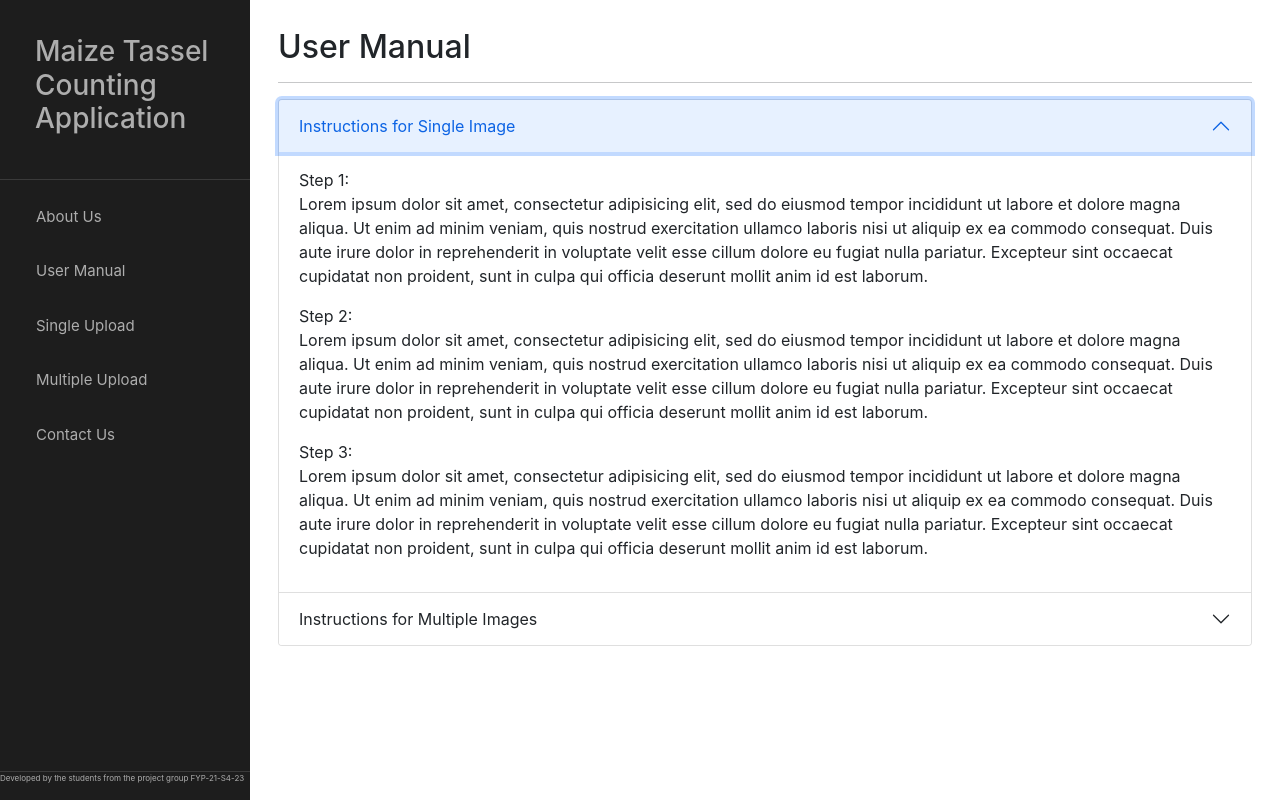
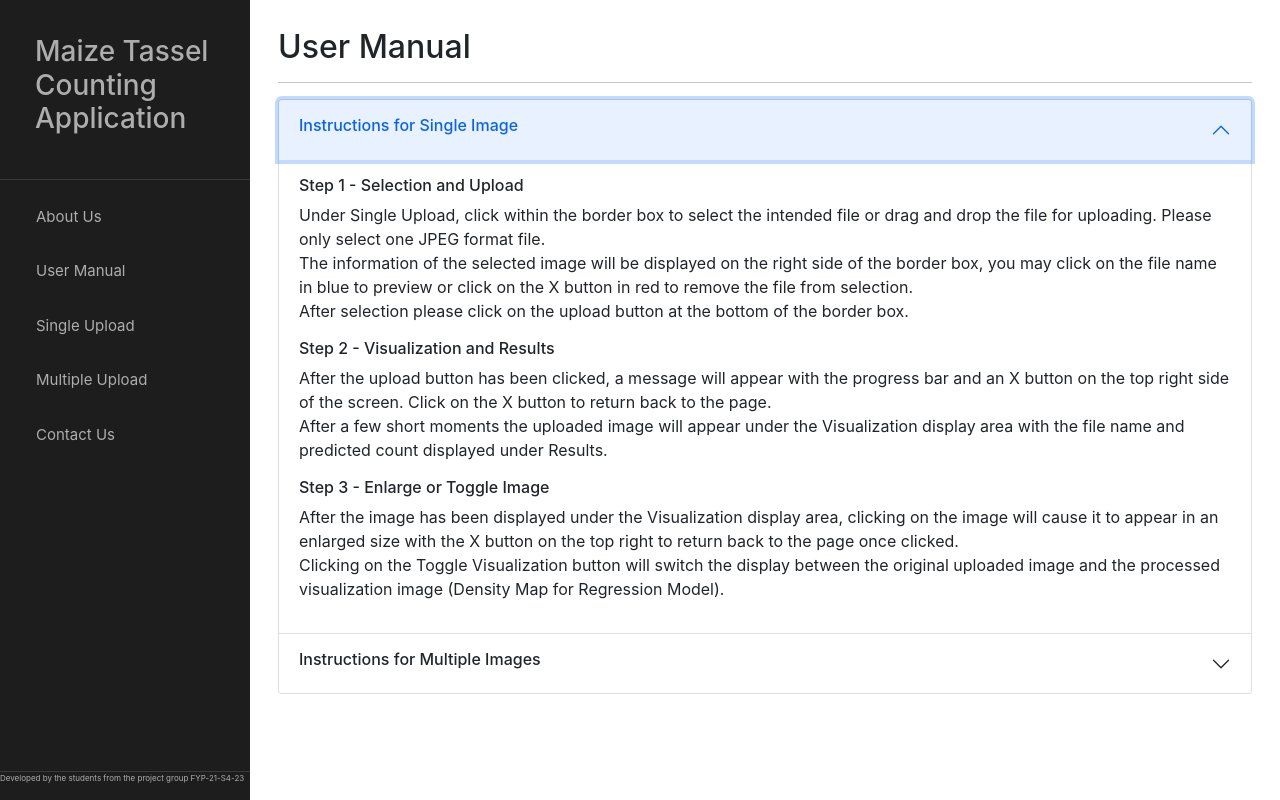
Before and after one commit to hansmellsgood/Maize-Tassel-Counting-via-Deep-Neural-Network, a React (Create React App) app in the folder Client/react-site/: page /UserManual in a window 1280 px wide. Both pictures are taken after a click on the button "Instructions for Single Image". Built offline with nearby package versions, Linux system fonts and the light colour scheme.

Commit message:
React UI - user manual info

```diff
--- a/Client/react-site/src/App.css
+++ b/Client/react-site/src/App.css
@@ -120,9 +120,9 @@ code {
 }
 
 .full-scroll-element {
-    position: relative;
-    height: inherit;
-    overflow: auto;
+  position: relative;
+  height: inherit;
+  overflow: auto;
 }
 
 .img-tt {
--- a/Client/react-site/src/components/DropZone.css
+++ b/Client/react-site/src/components/DropZone.css
@@ -190,7 +190,7 @@
     overflow: hidden;
     object-fit: cover;
     width: 100%;
-    height: 80%;
+    height: 70%;
     background-size: contain;
     background-repeat: no-repeat;
     background-position: center;
--- a/Client/react-site/src/components/DropZone.jsx
+++ b/Client/react-site/src/components/DropZone.jsx
@@ -145,11 +145,6 @@ function Visualization() {
                 <div className='btn p-0 m-2'>
                     <Button variant="secondary" size="sm" className="visualization-btn" onClick={changeIMG}>Toggle Visualisation</Button>
                 </div>
-            </div>
-            <div className="modal" ref={modalR}>
-                <div className="overlay"></div>
-                <span className="close" onClick={(() => closeModal())}>X</span>
-                <div className="modal-image" ref={modalImageR}></div>
             </div>
         </div>
     )
--- a/Client/react-site/src/components/DropZoneM.jsx
+++ b/Client/react-site/src/components/DropZoneM.jsx
@@ -230,7 +230,7 @@ const DropZoneM = () => {
 
     const uploadFiles = async () => {
         uploadModalRef.current.style.display = 'block';
-        uploadRef.current.innerHTML = 'File(s) Uploading...';
+        uploadRef.current.innerHTML = 'File Uploading...';
         const formData = new FormData();
         for (let i = 0; i < validFiles.length; i++) {
             formData.append('files', validFiles[i]);
--- a/Client/react-site/src/components/UserManual.jsx
+++ b/Client/react-site/src/components/UserManual.jsx
@@ -14,72 +14,44 @@ function UserManual() {
                 <div className="accordion-dimensions">
                     <Accordion>
                     <Accordion.Item eventKey="0">
-                        <Accordion.Header>Instructions for Single Image</Accordion.Header>
+                        <Accordion.Header><h6>Instructions for Single Image</h6></Accordion.Header>
                         <Accordion.Body>
-                            <h7>Step 1:</h7>
+                            <h6>Step 1 - Selection and Upload</h6>
                             <p>
-                                Lorem ipsum dolor sit amet, consectetur adipisicing elit,
-                                sed do eiusmod tempor incididunt ut labore et dolore magna aliqua.
-                                Ut enim ad minim veniam, quis nostrud exercitation ullamco laboris
-                                nisi ut aliquip ex ea commodo consequat. Duis aute irure dolor in
-                                reprehenderit in voluptate velit esse cillum dolore eu fugiat nulla
-                                pariatur. Excepteur sint occaecat cupidatat non proident, sunt in
-                                culpa qui officia deserunt mollit anim id est laborum.
+                                Under Single Upload, click within the border box to select the intended file or drag and drop the file for uploading. Please only select one JPEG format file.<br />
+                                The information of the selected image will be displayed on the right side of the border box, you may click on the file name in blue to preview or click on the X button in red to remove the file from selection.<br />
+                                After selection please click on the upload button at the bottom of the border box.
                             </p>
-                            <h7>Step 2:</h7>
+                            <h6>Step 2 - Visualization and Results</h6>
                             <p>
-                                Lorem ipsum dolor sit amet, consectetur adipisicing elit,
-                                sed do eiusmod tempor incididunt ut labore et dolore magna aliqua.
-                                Ut enim ad minim veniam, quis nostrud exercitation ullamco laboris
-                                nisi ut aliquip ex ea commodo consequat. Duis aute irure dolor in
-                                reprehenderit in voluptate velit esse cillum dolore eu fugiat nulla
-                                pariatur. Excepteur sint occaecat cupidatat non proident, sunt in
-                                culpa qui officia deserunt mollit anim id est laborum.
+                                After the upload button has been clicked, a message will appear with the progress bar and an X button on the top right side of the screen. Click on the X button to return back to the page.<br />
+                                After a few short moments the uploaded image will appear under the Visualization display area with the file name and predicted count displayed under Results.
                             </p>
-                            <h7>Step 3:</h7>
+                            <h6>Step 3 - Enlarge or Toggle Image</h6>
                             <p>
-                                Lorem ipsum dolor sit amet, consectetur adipisicing elit,
-                                sed do eiusmod tempor incididunt ut labore et dolore magna aliqua.
-                                Ut enim ad minim veniam, quis nostrud exercitation ullamco laboris
-                                nisi ut aliquip ex ea commodo consequat. Duis aute irure dolor in
-                                reprehenderit in voluptate velit esse cillum dolore eu fugiat nulla
-                                pariatur. Excepteur sint occaecat cupidatat non proident, sunt in
-                                culpa qui officia deserunt mollit anim id est laborum.
+                                After the image has been displayed under the Visualization display area, clicking on the image will cause it to appear in an enlarged size with the X button on the top right to return back to the page once clicked.<br />
+                                Clicking on the Toggle Visualization button will switch the display between the original uploaded image and the processed visualization image (Density Map for Regression Model).
                             </p>
                         </Accordion.Body>
                     </Accordion.Item>
                     <Accordion.Item eventKey="1">
-                        <Accordion.Header>Instructions for Multiple Images</Accordion.Header>
+                        <Accordion.Header><h6>Instructions for Multiple Images</h6></Accordion.Header>
                         <Accordion.Body>
-                        <h7>Step 1:</h7>
+                        <h6>Step 1 - Selection and Upload</h6>
                             <p>
-                                Lorem ipsum dolor sit amet, consectetur adipisicing elit,
-                                sed do eiusmod tempor incididunt ut labore et dolore magna aliqua.
-                                Ut enim ad minim veniam, quis nostrud exercitation ullamco laboris
-                                nisi ut aliquip ex ea commodo consequat. Duis aute irure dolor in
-                                reprehenderit in voluptate velit esse cillum dolore eu fugiat nulla
-                                pariatur. Excepteur sint occaecat cupidatat non proident, sunt in
-                                culpa qui officia deserunt mollit anim id est laborum.
+                                Under Multiple Upload, click within the border box to select the intended files or drag and drop the files for uploading. The application will accept multiple JPEG format files.<br />
+                                The information of the selected images will be displayed on the right side of the border box, you may click on the file names in blue to preview or click on the X button in red to remove the file from selection.<br />
+                                After selection please click on the upload button at the bottom of the border box.
                             </p>
-                            <h7>Step 2:</h7>
+                            <h6>Step 2 - Visualization and Results</h6>
                             <p>
-                                Lorem ipsum dolor sit amet, consectetur adipisicing elit,
-                                sed do eiusmod tempor incididunt ut labore et dolore magna aliqua.
-                                Ut enim ad minim veniam, quis nostrud exercitation ullamco laboris
-                                nisi ut aliquip ex ea commodo consequat. Duis aute irure dolor in
-                                reprehenderit in voluptate velit esse cillum dolore eu fugiat nulla
-                                pariatur. Excepteur sint occaecat cupidatat non proident, sunt in
-                                culpa qui officia deserunt mollit anim id est laborum.
+                                After clicking on the upload button, a message will appear with the progress bar and an X button on the top right side of the screen. Click on the X button to return back to the page.<br />
+                                After a few moments the uploaded images will appear under the Visualization display area and organised according to each uploaded image with the file name and predicted count displayed.
                             </p>
-                            <h7>Step 3:</h7>
+                            <h6>Step 3 - Enlarge or Toggle Images</h6>
                             <p>
-                                Lorem ipsum dolor sit amet, consectetur adipisicing elit,
-                                sed do eiusmod tempor incididunt ut labore et dolore magna aliqua.
-                                Ut enim ad minim veniam, quis nostrud exercitation ullamco laboris
-                                nisi ut aliquip ex ea commodo consequat. Duis aute irure dolor in
-                                reprehenderit in voluptate velit esse cillum dolore eu fugiat nulla
-                                pariatur. Excepteur sint occaecat cupidatat non proident, sunt in
-                                culpa qui officia deserunt mollit anim id est laborum.
+                                After the images has been displayed under the Visualization display area, clicking on the image will cause it to appear in an enlarged size with the X button on the top right to return back to the page once clicked.<br />
+                                Clicking on the Toggle Visualization button will switch the displays between the original uploaded images and the processed visualization images (Density Map for Regression Model).
                             </p>
                         </Accordion.Body>
                     </Accordion.Item>
```
